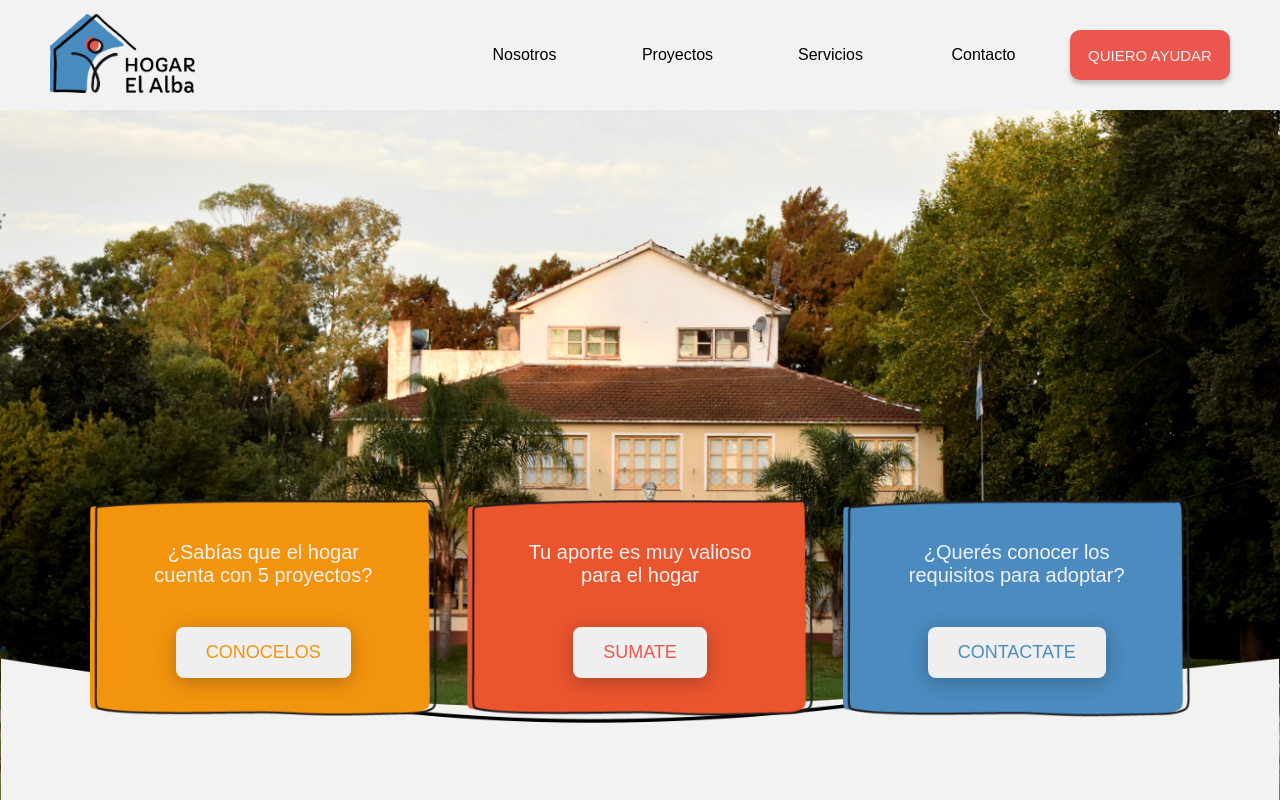
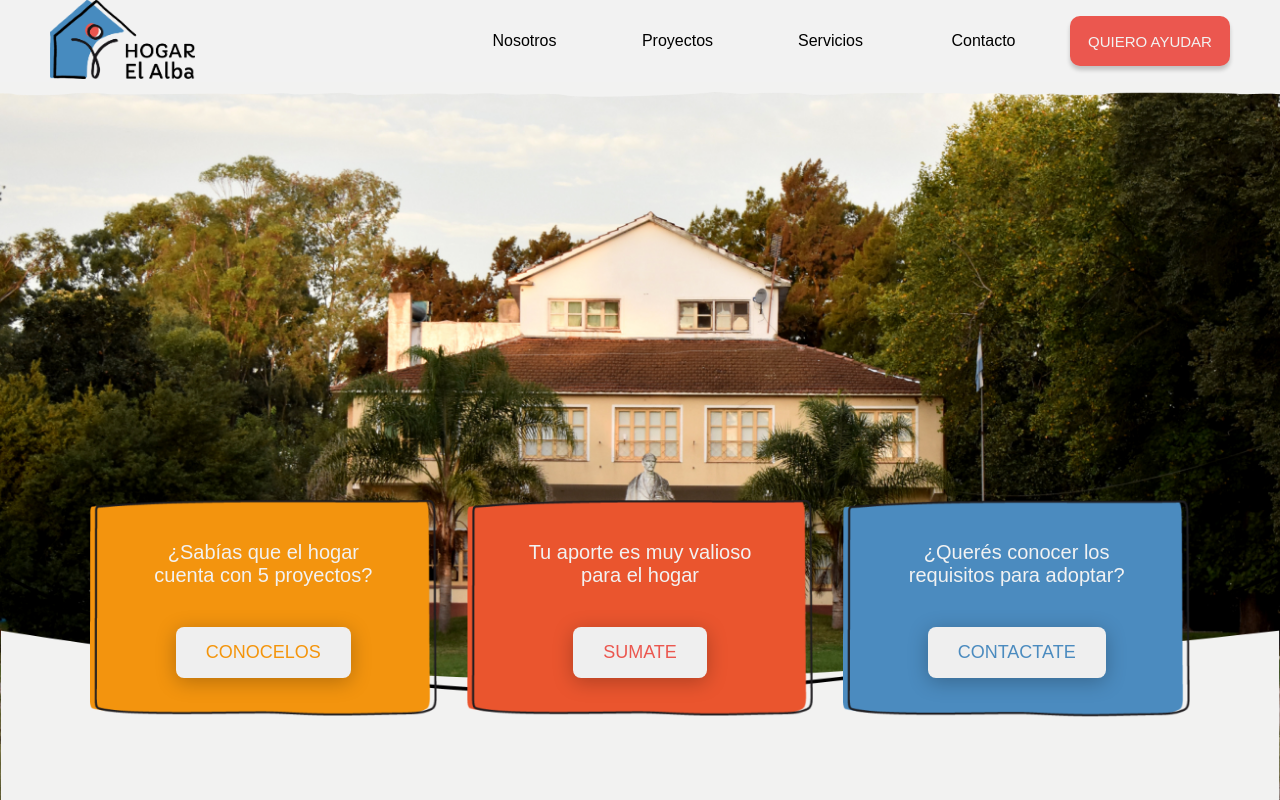
Before and after one commit to melmln/hogar-el-alba, a React (Create React App) app: page / in a window 1280 px wide. Shown: the top 800 px of the page. Built offline with nearby package versions, Linux system fonts and the light colour scheme; a web font is replaced by a local one.

Commit message:
Cambio borde irregular en Header

```diff
--- a/src/components/Header/Header.css
+++ b/src/components/Header/Header.css
@@ -2,19 +2,27 @@ header {
   display: flex;
   justify-content: space-between;
   width: 100%;
-  background-color: var(--white);
+  flex-direction: column;
+
 }
 
 nav {
   display: flex;
   align-items: center;
+  background-color: var(--white);
   width: 100%;
-  height: 110px;
-  background-size: contain;
-  background-color: var(--white);
+  padding: 0 50px;
+}
 
-  padding: 0 50px;
-  border: none;
+.background-header-container {
+  position: relative;
+}
+
+.background-header-container img {
+  position: absolute;
+  top: 0;
+  left: 0;
+  z-index: 3;
 }
 
 .logo-container {
--- a/src/components/Header/Header.jsx
+++ b/src/components/Header/Header.jsx
@@ -4,6 +4,7 @@ import { useState } from 'react';
 /* Assets */
 import logo from '../../../src/logo.png'
 import bm from '../../assets/img/bm.png'
+import headerBackground from '../../assets/img/bck-header.png'
 
 
 const Header = () => {
@@ -37,6 +38,9 @@ const Header = () => {
                        <img src={bm} alt="burguer-menu" />
                     </div>
             </nav>
+            <div className="background-header-container">
+              <img src={headerBackground} alt="background-header" />
+            </div>
         </header>
   )
 }
```
Also changed, not shown: src/assets/img/bck-header-2.png (added), src/assets/img/bck-header.png.
